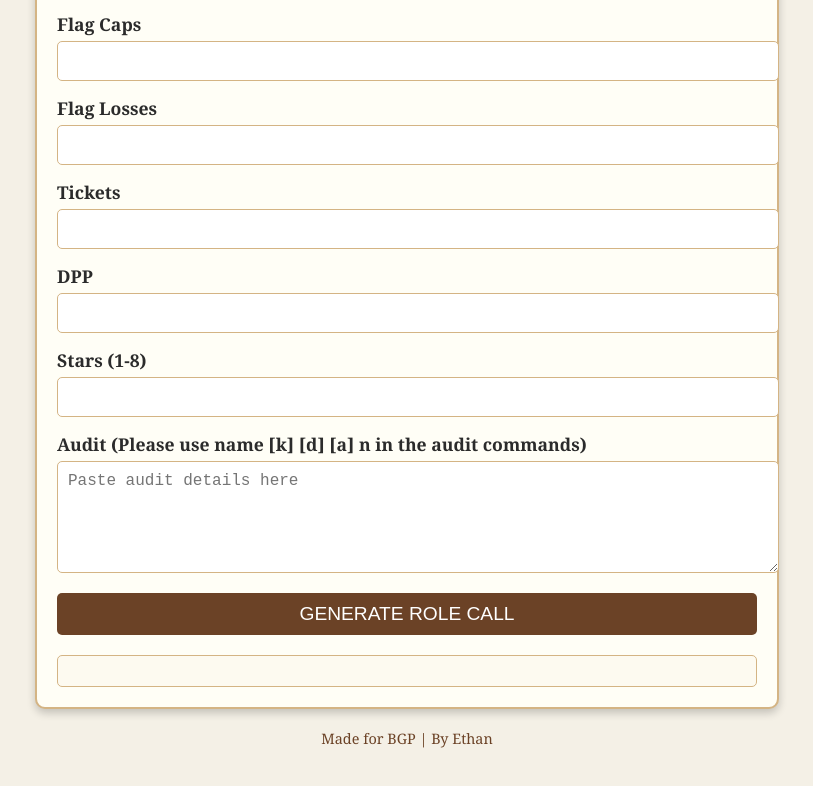
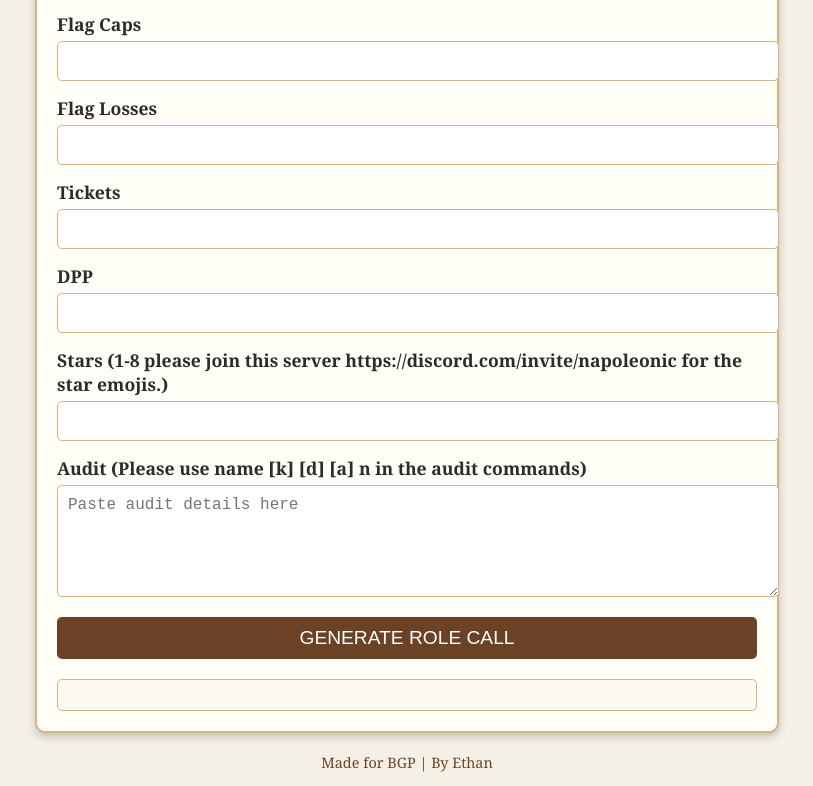
Before and after one commit to Ethanjohnc/BGP, a plain HTML site: page index.html in a window 1280 px wide. Shown: the part 605-1391 px from the top of the page, without its empty margins (233-1046 px from the left). Before the commit the page ends 1367 px from the top, so only its background shows below. Drawn offline with Linux system fonts and the light colour scheme.

Commit message:
Update index.html

```diff
--- a/index.html
+++ b/index.html
@@ -182,7 +182,7 @@
                 <input type="text" id="dpp" required>
             </div>
             <div class="form-group">
-                <label for="stars">Stars (1-8)</label>
+                <label for="stars">Stars (1-8 please join this server https://discord.com/invite/napoleonic for the star emojis.)</label>
                 <input type="text" id="stars" required>
             </div>
             <div class="form-group">
```
